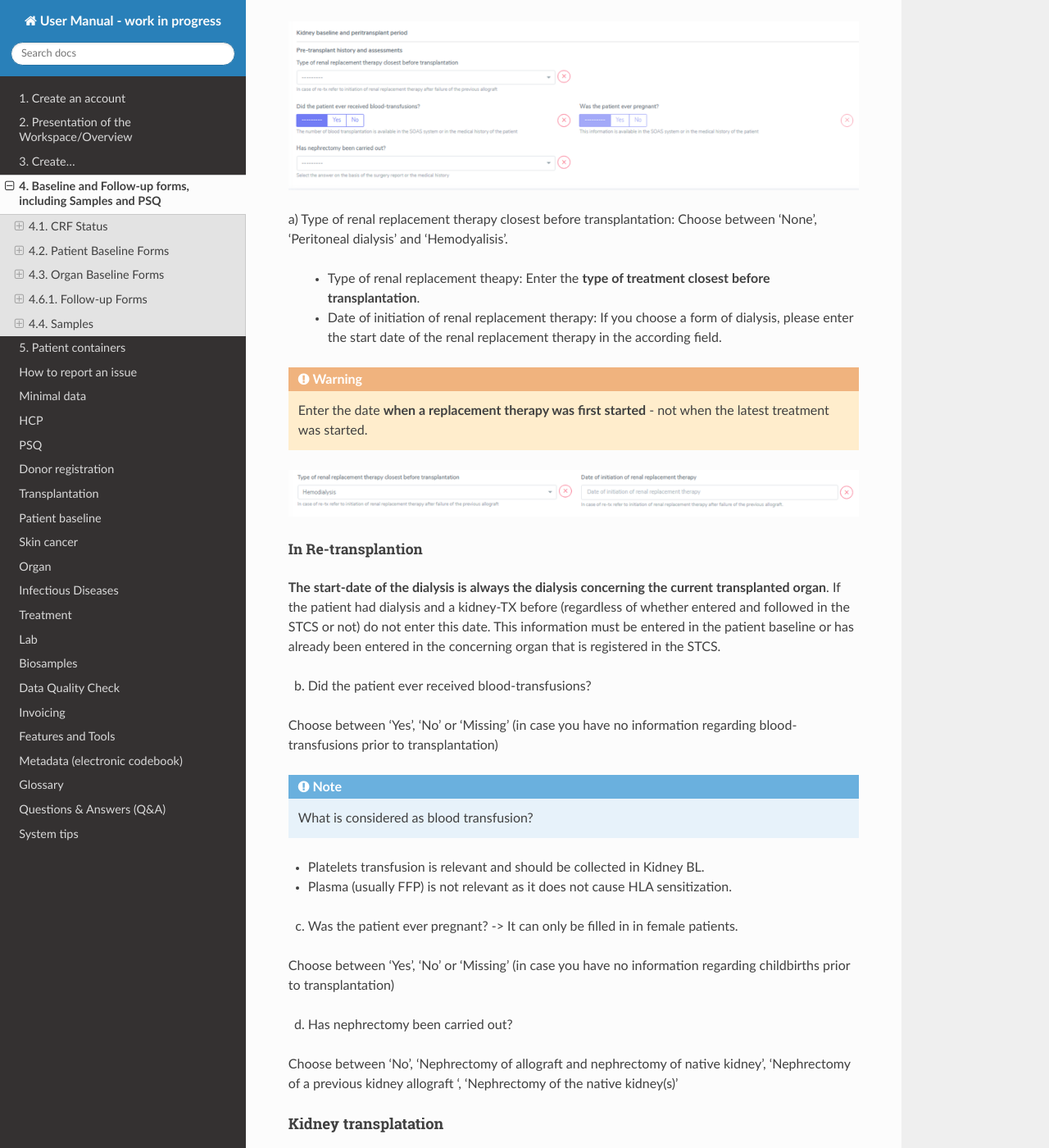
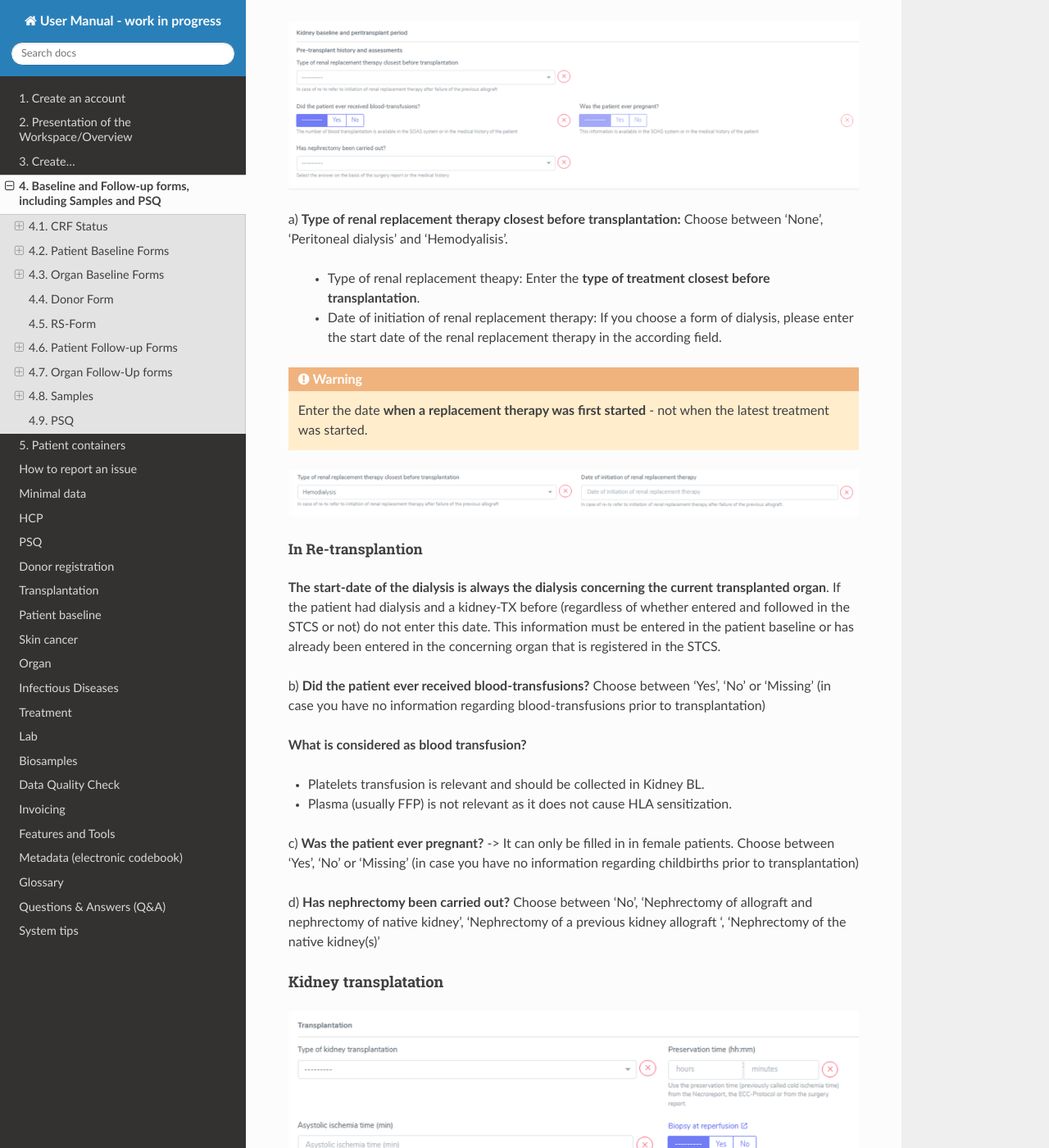
Before and after one commit to swiss-transplant-cohort-study/3LC-user-manual, a Sphinx documentation site: the page built from docs/source/blfup.rst, in a window 1280 px wide and 1400 px high, scrolled down 7494 px. Shown: the whole window at 82% size. Built offline with Sphinx 7.4.7 and the Read the Docs theme 3.1.0, drawn with Linux system fonts in a browser that asks for light colours; some of the changed text lies outside the part shown.

Commit message:
Update blfup.rst

```diff
--- a/docs/source/blfup.rst
+++ b/docs/source/blfup.rst
@@ -179,7 +179,7 @@
 
 .. image:: KidneyBL1.png
 
-a) Type of renal replacement therapy closest before transplantation:
+a) **Type of renal replacement therapy closest before transplantation:**
 Choose between ‘None’, ‘Peritoneal dialysis’ and ‘Hemodyalisis’.
   * Type of renal replacement theapy: Enter the **type of treatment closest before transplantation**.
   * Date of initiation of renal replacement therapy: If you choose a form of dialysis, please enter the start date of the renal replacement therapy in the according field.
@@ -193,20 +193,18 @@
 
 **The start-date of the dialysis is always the dialysis concerning the current transplanted organ**. If the patient had dialysis and a kidney-TX before (regardless of whether entered and followed in the STCS or not) do not enter this date. This information must be entered in the patient baseline or has already been entered in the concerning organ that is registered in the STCS.
 
-b) Did the patient ever received blood-transfusions?
-
+b) **Did the patient ever received blood-transfusions?**
 Choose between ‘Yes’, ‘No’ or ‘Missing’ (in case you have no information regarding blood-transfusions prior to transplantation)
 
-.. note:: What is considered as blood transfusion?
+**What is considered as blood transfusion?**
+
 * Platelets transfusion is relevant and should be collected in Kidney BL.
 * Plasma (usually FFP) is not relevant as it does not cause HLA sensitization.
 
-c) Was the patient ever pregnant? -> It can only be filled in in female patients.
-
+c) **Was the patient ever pregnant?** -> It can only be filled in in female patients.
 Choose between ‘Yes’, ‘No’ or ‘Missing’ (in case you have no information regarding childbirths prior to transplantation)
 
-d) Has nephrectomy been carried out?
-
+d) **Has nephrectomy been carried out?**
 Choose between ‘No’, ‘Nephrectomy of allograft and nephrectomy of native kidney’, ‘Nephrectomy of a previous kidney allograft ‘, ‘Nephrectomy of the native kidney(s)’
 
 Kidney transplatation
@@ -251,7 +249,6 @@
 Choose between ‘Yes’, ‘No’ or ‘Missing’ (in case you have no information regarding the urin output quantity in the first 24 hours after transplantation)
 
 .. note:: Please enter Primary non-function, How to enter a PNF in 3LC and Biopsies after a PNF or graft loss as in :ref:`organ`.
-https://3lc-doc.readthedocs.io/en/latest/organ.html#primary-non-function
 
 Minimal Data in Kidney Baseline
 -------------------------------------
@@ -266,29 +263,47 @@
 4.3.2. Heart BL
 ===================
 
+*In construction*
+
 4.3.3. Islets BL
 =========================
+
+*In construction*
 
 4.3.4. Liver BL
 ===================
 
+*In construction*
+
 4.3.5. Lung BL
 ======================
+
+*In construction*
 
 4.3.6. Pancreas BL
 =========================
 
+*In construction*
+
 4.3.7. Small Bowel BL
 ==========================
 
+*In construction*
 
+4.4. Donor Form
+******************
 
-------
+*In construction*
 
+4.5. RS-Form
+*****************
 
+*In construction*
 
-4.6.1. Follow-up Forms
-*************************
+4.6. Patient Follow-up Forms
+***********************************
+
+.. NEED TO CHECK THIS CHAPTER AGAIN, THE NUMBERING OF THE SECTIONS
 
 .. iamge:: BL7.png
 
@@ -340,7 +355,34 @@
 The questions are just formal and no additional information to a ‘Yes’, ‘No’ or ‘missing’ is added anywhere.
 Did the patient smoke tobacco since last cohort visit?
 
-4.4. Samples
+4.7. Organ Follow-Up forms
+*****************************
+
+4.7.1 Kidney
+===============
+
+4.7.2. Heart
+===============
+
+4.7.3. Islets
+===============
+
+4.7.4. Liver
+===============
+
+4.7.5. Lung
+===============
+
+4.7.6. Pancreas
+===================
+
+4.7.7. Small Bowel
+=======================
+
+4.7.8. Graft loss
+=======================
+
+4.8. Samples
 ********************
 
 *	There are two time points at which samples are taken for the STCS: T0 and T12. The amount of blood drawn is specified below.
@@ -349,7 +391,7 @@
 *	No samples are taken without the patient's IC.
 *	Blood sampling which is taken from a patient who is not transplanted will still be tested and stored for a period of two weeks in the Lab. This will not be billed if not entered in the STCS.
 
-4.4.1. General rules and procedures
+4.8.1. General rules and procedures
 =====================================
 
 *	For details regarding the laboratory procedure see specific SOPs
@@ -358,7 +400,7 @@
 *	Blood samples are not transferred between centers in the case of patient transfer.
 *	Analyzed samplings must be entered in 3LC as soon as possible in the Sample section, as longest after 7 days.
 
-4.4.2. Timepoint for Sampling blood draws
+4.8.2. Timepoint for Sampling blood draws
 ============================================
 
 T0: A Sampling before TX can be taken -15 to 0 days before TX.
@@ -366,7 +408,7 @@
 
 T12: Window for blood draw : +/- 15 days at 12 months (total one month period)
 
-4.4.3. Sample registration (sample in)
+4.8.3. Sample registration (sample in)
 =========================================
 
 .. image:: Sample1.png
@@ -389,7 +431,7 @@
   * the sample collection date and
   * the number of aliquots stored (Plasma always 3 unless there is no notice in the lab tracking sheet, DNA always 2)
 
-4.4.4. Sample utilization and tracking (sample out)
+4.8.4. Sample utilization and tracking (sample out)
 =====================================================
 
 If samples are used for a study or research, the removal of (or part of) the sample has to be entered in 3LC in the “Samples”-part in “BioSample out”.
@@ -417,7 +459,7 @@
 
 .. warning:: If samples are deleted completely and not just removed, there will be no money in the sample cost calculation for these samplings!
 
-4.4.5. Quantity of drawn blood for the STCS Samples
+4.8.5. Quantity of drawn blood for the STCS Samples
 =========================================================
 
 .. list-table::
@@ -455,7 +497,12 @@
 * Pat. with 17kg: 0.4 x 10ml (*USZ*) = 4ml
 * Pat. with 17kg: 0.4 x 7.5ml (*CHUV* and *Insel*) = 3ml
 
-4.4.6. Specific rules and procedures
+4.8.6. Specific rules and procedures
 ===============================================
 
 Children of Jehovah’s Witness, patients with anemia: to reduce the blood use of these patients, volume and sampling will be decided on an individual basis by the transplant physician.
+
+4.9. PSQ
+**************
+
+*In construction*
```
Also changed, not shown: other parts of docs/source/blfup.rst (+1 -1 lines).
